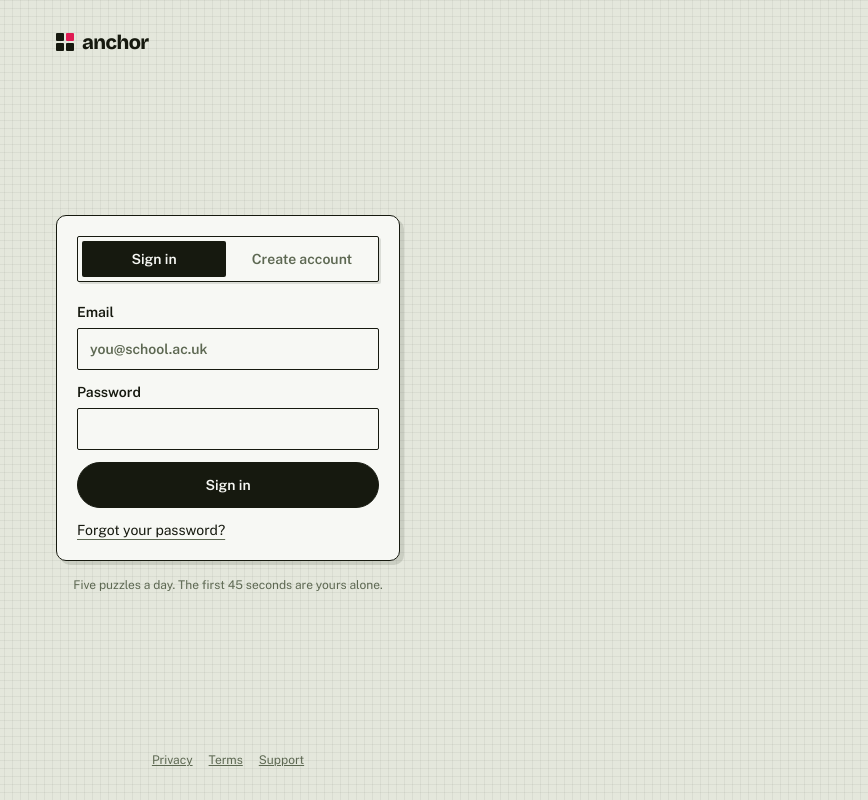
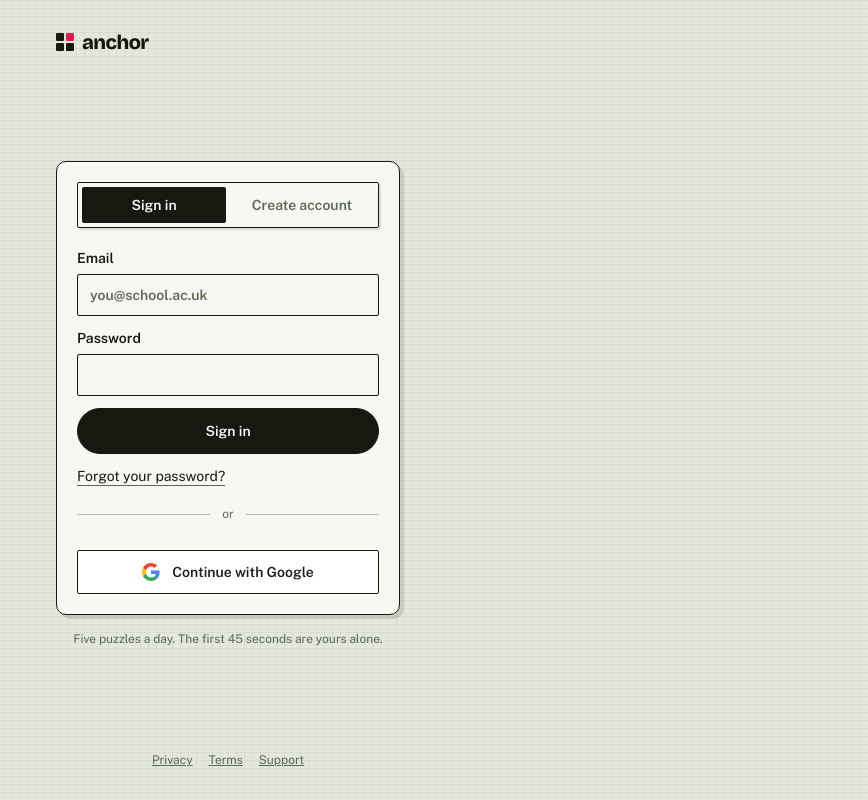
Before and after one commit to j1061-png/anchor, a Next.js app: page /auth in a window 1280 px wide. Shown: the whole page, without its empty margins (412-1280 px from the left). Built offline with nearby package versions, Linux system fonts and the light colour scheme; no server answers; a web font is replaced by a local one.

Commit message:
auth: restore Google sign-in alongside Apple

```diff
--- a/app/auth/oauth-buttons.tsx
+++ b/app/auth/oauth-buttons.tsx
@@ -3,22 +3,18 @@
 import { useState } from "react";
 import { createClient } from "@/lib/supabase/client";
 
-// Sign in with Apple, shown once NEXT_PUBLIC_APPLE_AUTH_ENABLED is true (the
-// Apple provider needs an active Apple Developer account to configure).
-// Google sign-in was removed by product decision — email/password is the
-// primary login, Apple the single social option (also satisfies App Store
-// guideline 4.8 on its own).
+// Google and Apple sign-in. Both buttons follow the providers' brand rules
+// exactly and are exempt from the app palette. Apple also satisfies App Store
+// guideline 4.8 (a privacy-focused login alongside Google).
 
 export function OAuthButtons({ next }: { next: string }) {
   const [error, setError] = useState<string | null>(null);
-  const [busy, setBusy] = useState(false);
+  const [busy, setBusy] = useState<"google" | "apple" | null>(null);
   const appleEnabled = process.env.NEXT_PUBLIC_APPLE_AUTH_ENABLED === "true";
 
-  if (!appleEnabled) return null;
-
-  async function signInWithApple() {
+  async function signInWith(provider: "google" | "apple") {
     setError(null);
-    setBusy(true);
+    setBusy(provider);
     const supabase = createClient();
     const site = process.env.NEXT_PUBLIC_SITE_URL || window.location.origin;
     const target =
@@ -26,12 +22,16 @@
         ? `?next=${encodeURIComponent(next)}`
         : "";
     const { error: oauthError } = await supabase.auth.signInWithOAuth({
-      provider: "apple",
+      provider,
       options: { redirectTo: `${site}/auth/callback${target}` },
     });
     if (oauthError) {
-      setBusy(false);
-      setError("Apple sign-in didn't start. Try again.");
+      setBusy(null);
+      setError(
+        provider === "google"
+          ? "Google sign-in didn't start. Try again."
+          : "Apple sign-in didn't start. Try again.",
+      );
     }
   }
 
@@ -45,8 +45,42 @@
 
       <button
         type="button"
-        onClick={signInWithApple}
-        disabled={busy}
+        onClick={() => signInWith("google")}
+        disabled={busy !== null}
+        className="flex h-11 w-full cursor-pointer items-center justify-center gap-3 rounded-(--radius-ctl) border border-ink bg-white px-4 text-sm font-semibold text-[#1f1f1f] hover:bg-[#f6f6f6] disabled:pointer-events-none disabled:opacity-60"
+      >
+        <svg
+          aria-hidden
+          width="18"
+          height="18"
+          viewBox="0 0 48 48"
+          xmlns="http://www.w3.org/2000/svg"
+        >
+          <path
+            fill="#EA4335"
+            d="M24 9.5c3.54 0 6.71 1.22 9.21 3.6l6.85-6.85C35.9 2.38 30.47 0 24 0 14.62 0 6.51 5.38 2.56 13.22l7.98 6.19C12.43 13.72 17.74 9.5 24 9.5z"
+          />
+          <path
+            fill="#4285F4"
+            d="M46.98 24.55c0-1.57-.15-3.09-.38-4.55H24v9.02h12.94c-.58 2.96-2.26 5.48-4.78 7.18l7.73 6c4.51-4.18 7.09-10.36 7.09-17.65z"
+          />
+          <path
+            fill="#FBBC05"
+            d="M10.53 28.59c-.48-1.45-.76-2.99-.76-4.59s.27-3.14.76-4.59l-7.98-6.19C.92 16.46 0 20.12 0 24c0 3.88.92 7.54 2.56 10.78l7.97-6.19z"
+          />
+          <path
+            fill="#34A853"
+            d="M24 48c6.48 0 11.93-2.13 15.89-5.81l-7.73-6c-2.15 1.45-4.92 2.3-8.16 2.3-6.26 0-11.57-4.22-13.47-9.91l-7.98 6.19C6.51 42.62 14.62 48 24 48z"
+          />
+        </svg>
+        Continue with Google
+      </button>
+
+      {appleEnabled && (
+        <button
+          type="button"
+          onClick={() => signInWith("apple")}
+          disabled={busy !== null}
           className="flex h-11 w-full cursor-pointer items-center justify-center gap-3 rounded-(--radius-ctl) border border-black bg-black px-4 text-sm font-semibold text-white hover:bg-black/85 disabled:pointer-events-none disabled:opacity-60"
         >
           <svg
@@ -61,6 +95,7 @@
           </svg>
           Sign in with Apple
         </button>
+      )}
 
       {error && <p className="text-sm text-flag">{error}</p>}
     </div>
--- a/app/privacy/page.tsx
+++ b/app/privacy/page.tsx
@@ -22,7 +22,7 @@
           <li>
             <strong>Account details.</strong> Your email address, display name,
             optional school name, year group and avatar. If you sign in with
-            Apple, we receive your name and email from Apple.
+            Google or Apple, we receive your name and email from that provider.
           </li>
           <li>
             <strong>Learning activity.</strong> Your puzzle and problem
```
Lines whose indentation alone changed are shown as unchanged.
